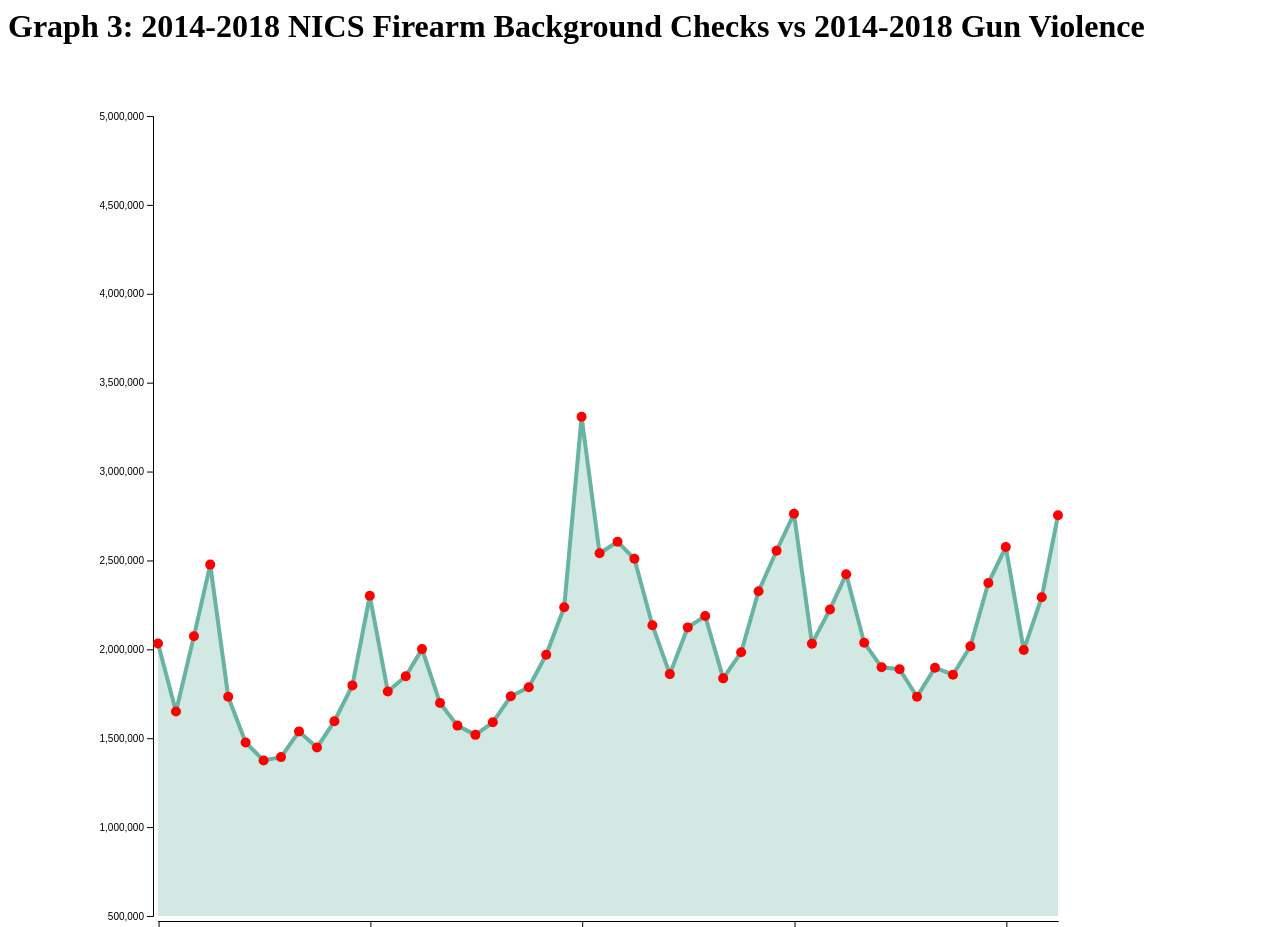
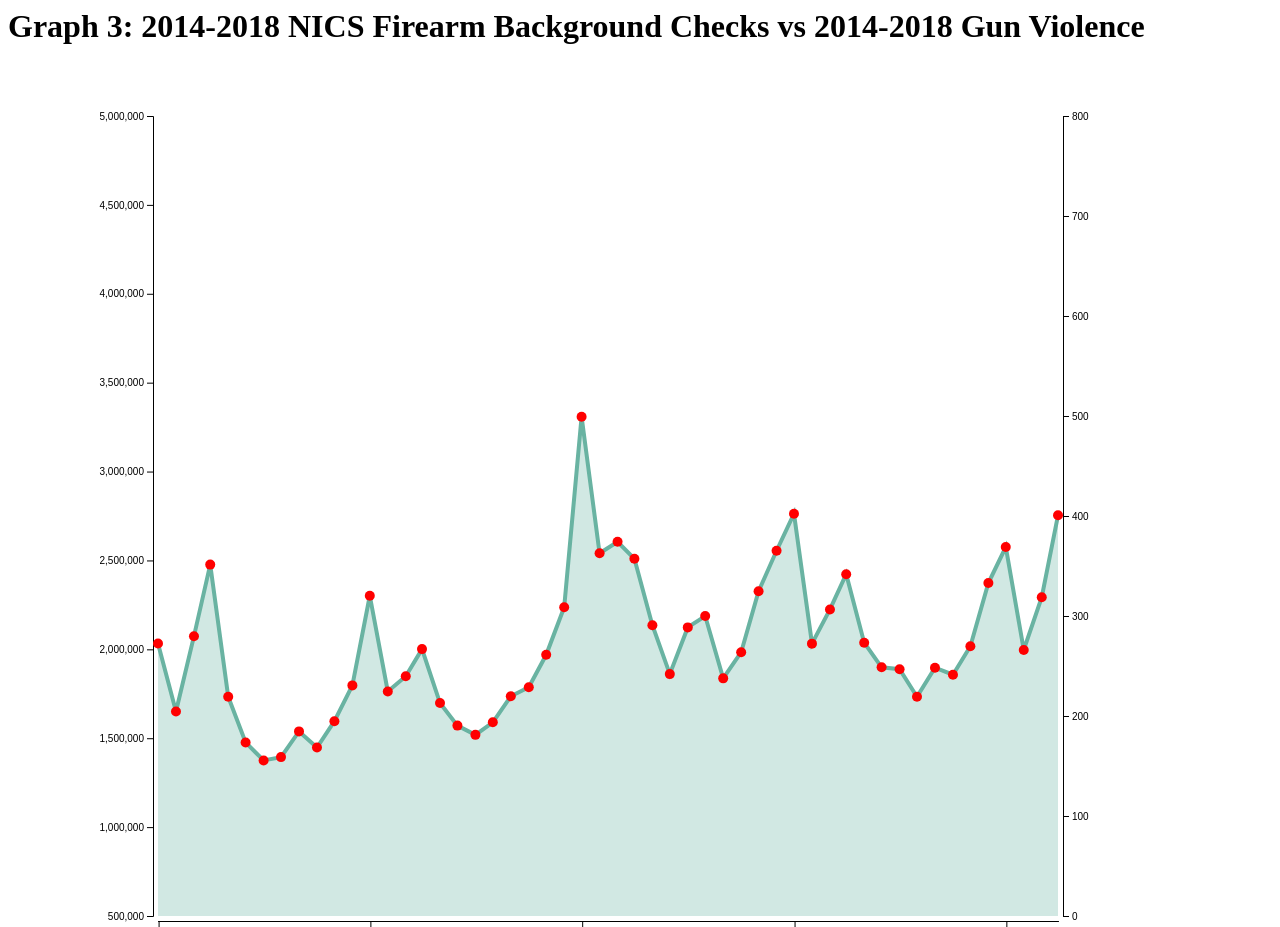
Before and after one commit to neilJwu/uiuc-cs416-narrative-viz, a plain HTML site: page index3.html in a window 1280 px wide. Shown: the top 927 px of the page. Drawn offline with nearby package versions, Linux system fonts and the light colour scheme; no server answers.

Commit message:
Update index3.html

```diff
--- a/index3.html
+++ b/index3.html
@@ -129,7 +129,7 @@
   });
 
   //Read the data
-  d3.csv("massaged_data/monthly-gun-violence14-18.csv",
+  d3.csv("massaged_data/monthly-gun-violence-14-18.csv",
 
     // When reading the csv, I must format variables:
     function(d){
```
